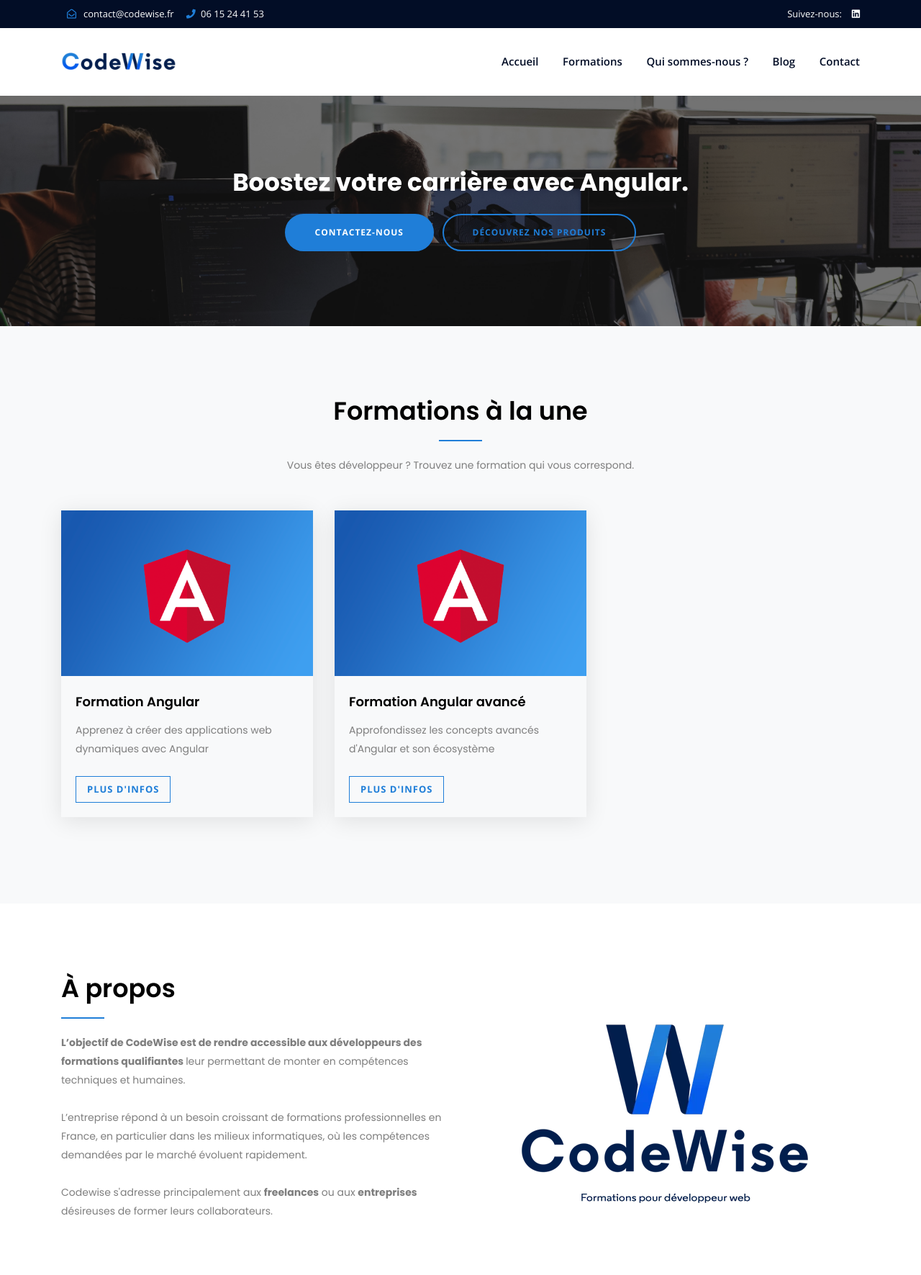
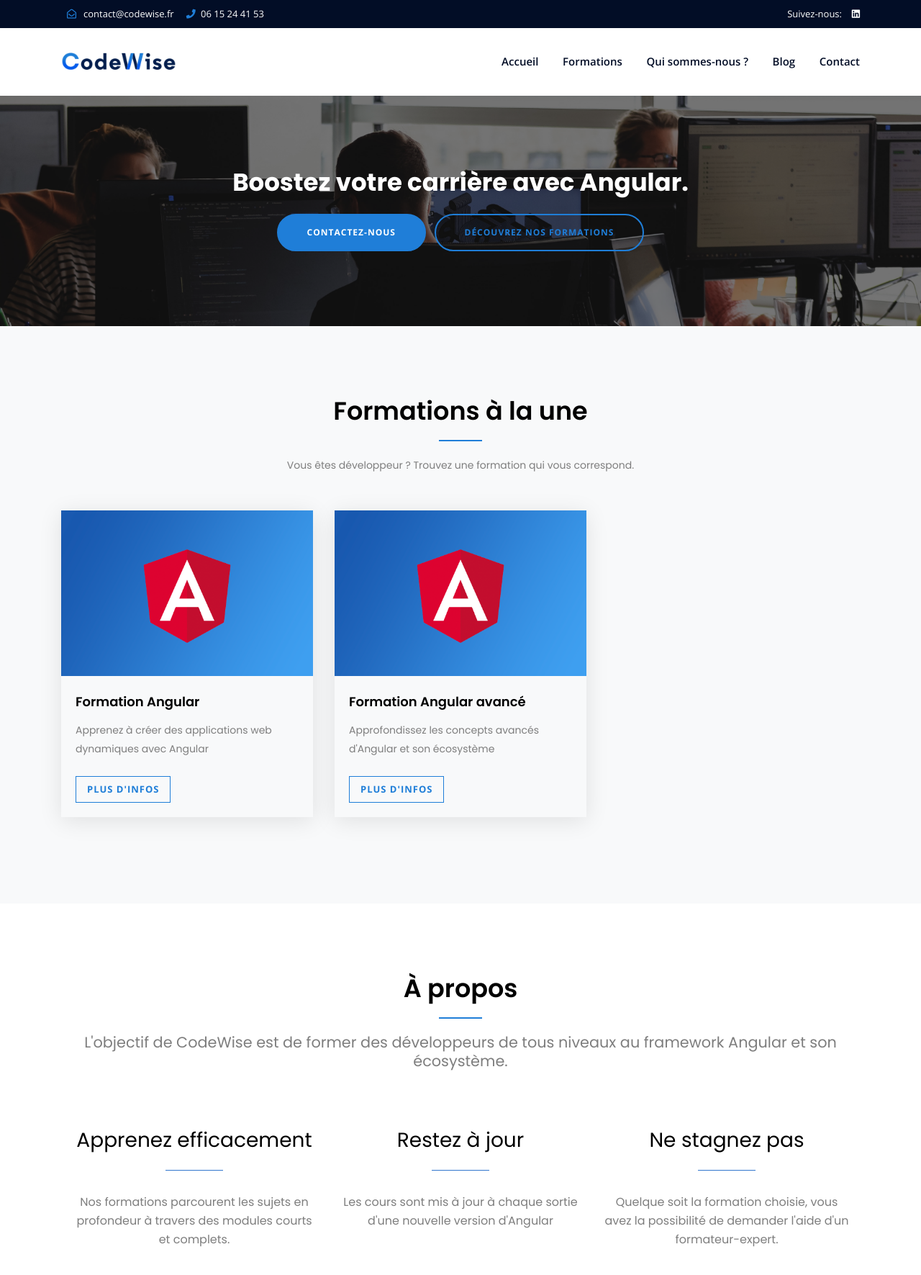
Before and after one commit to hubergerard/hubergerard.github.io, a Jekyll site: the page built from index.html, in a window 1280 px wide, cut to the strip 0-1831 px from the top of the page. Shown: the top 1771 px of the strip at 72% size. Built offline with Jekyll 4.4.1, drawn with Linux system fonts in a browser that asks for light colours.

Commit message:
change text, change section about

```diff
--- a/_includes/about.html
+++ b/_includes/about.html
@@ -1,18 +1,43 @@
-<section class="about-area pb-60 pt-100">
+<section class="about-area pt-100">
     <div class="container">
         <div class="row">
-            <div class="col-xl-6 col-lg-6 mb-40">
-                <div class="section-title">
+            <div class="col-xl-12 col-lg-12 text-center">
+                <div class="section-title service-title">
                     <h2>À propos</h2>
                 </div>
                 <div class="about-content">
-                    <p><b>L’objectif de CodeWise est de rendre accessible aux développeurs des formations qualifiantes </b> leur permettant de monter en compétences techniques et humaines.<br/><br/>
-L’entreprise répond à un besoin croissant de formations professionnelles en France, en particulier dans les milieux informatiques, où les compétences demandées par le marché évoluent rapidement. <br/><br/>
-Codewise s'adresse principalement aux <b>freelances</b> ou aux <b>entreprises</b> désireuses de former leurs collaborateurs.
-</p></div>
+                    <p>L'objectif de CodeWise est de former des développeurs de tous niveaux au framework Angular et son écosystème.</p>
+                </div>
+                <div class="container d-flex flex-wrap justify-content-around mt-40 text-center">
+                    <div class="row">
+                        <div class="col-xl-4 d-flex align-items-center flex-column">
+                            <h3 class="text-center" style="height: 30px;">Apprenez efficacement</h3>
+                            <hr class="about">
+                            <aside>
+                                <p class="about-text">Nos formations parcourent les sujets en profondeur à travers des modules courts et complets.</p>
+                            </aside>
+                        </div>
+                        <div class="col-xl-4 d-flex align-items-center flex-column">
+                            <h3 class="text-center" style="height: 30px;">Restez à jour</h3>
+                            <hr class="about">
+                            <aside>
+                                <p class="about-text">Les cours sont mis à jour à chaque sortie d'une nouvelle version d'Angular</p>
+                            </aside>
+                        </div>
+                        <div class="col-xl-4 d-flex align-items-center flex-column">
+                            <h3 class="text-center" style="height: 30px;">Ne stagnez pas</h3>
+                            <hr class="about">
+                            <aside>
+                                <p class="about-text"> Quelque soit la formation choisie, vous avez la possibilité de demander l'aide d'un formateur-expert.
+                                </p>
+                            </aside>
+                        </div>
+                    </div>
+                </div>
+
             </div>
-            <div class="col-xl-6 col-lg-6 mb-20 d-none d-lg-block md-margin">
-                <div class="about-img text-center">
+            <div class="col-12 mb-20 md-margin d-flex justify-content-center">
+                <div class="about-img">
                     <img src="{{site.baseurl}}/assets/img/about/logo4.webp" class="img-fluid" alt="{{site.title}}">
                 </div>
             </div>
--- a/_includes/call_to_action.html
+++ b/_includes/call_to_action.html
@@ -6,7 +6,7 @@
                     <h1>Boostez votre carrière avec Angular.</h1>
                     <div class="call-to-action">
                         <a href="/pages/contact" class="btn m-1">contactez-nous</a>
-						<a href="/pages/services" class="btn-off m-1">découvrez nos produits</a>
+						<a href="/pages/services" class="btn-off m-1">découvrez nos formations</a>
                     </div>
                 </div>
             </div>
--- a/_includes/online_formation.html
+++ b/_includes/online_formation.html
@@ -5,7 +5,7 @@
             <div class="col-xl-12 text-center pb-40 ">
                 <div class="section-title service-title">
                     <h2>Nos formations en ligne</h2>
-                    <p>Choisissez votre techno.</p>
+                    <p>Choisissez votre formation</p>
                 </div>
             </div>
         </div>
--- a/assets/css/style.scss
+++ b/assets/css/style.scss
@@ -157,6 +157,17 @@
 	margin: 30px 0;
 	padding: 0;
 }
+hr.about{
+	margin: 0 0 30px 0;
+	width:80px;
+	border-top: 1px solid #3B7ED1;
+}
+
+@media screen and (max-width:860px) {
+	hr.about{
+		margin: -10px 0 20px 0;
+	}
+}
 
 label {
 	color: #7e7e7e;
@@ -980,7 +991,7 @@
 }
 
 .about-content p {
-	margin-bottom: 0;
+	margin-bottom: 80px;
 }
 
 .about-info-text a {
@@ -1029,6 +1040,14 @@
 	background: #fff;
 	position: relative;
 	padding-top: 15px;
+}
+
+.about-content p{
+	font-size: 1.3rem;
+}
+
+p.about-text{
+	font-size: 1rem;
 }
 
 /* 5. Service */
--- a/pages/services.html
+++ b/pages/services.html
@@ -12,7 +12,7 @@
             <div class="col-xl-12 text-center pb-40 ">
                 <div class="section-title service-title">
                     <h2>Nos formations en présentiel</h2>
-                    <p>Choisissez votre techno.</p>
+                    <p>Choisissez votre formation</p>
                 </div>
             </div>
         </div>
```
